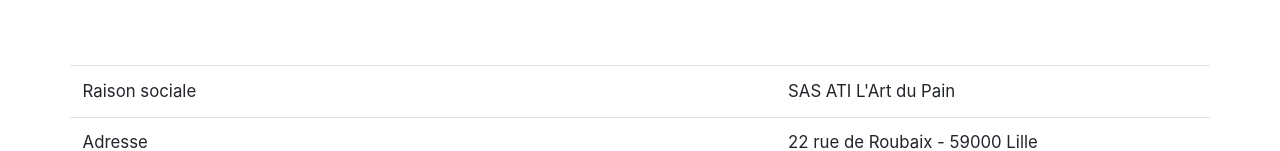
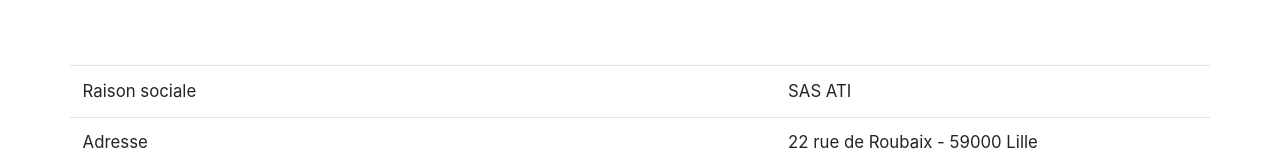
Before and after one commit to polofr/tarte_au_sucre, a website with bundled scripts: page mentions.html in a window 1280 px wide. Shown: the part 802-953 px from the top of the page. Built offline with nearby package versions, Linux system fonts and the light colour scheme.

Commit message:
mentions legales

```diff
--- a/mentions.html
+++ b/mentions.html
@@ -70,7 +70,7 @@
               <tbody>
                 <tr>
                   <td>Raison sociale</td>
-                  <td>SAS ATI L'Art du Pain</td>
+                  <td>SAS ATI</td>
                 </tr>
                 <tr>
                   <td>Adresse</td>
```
